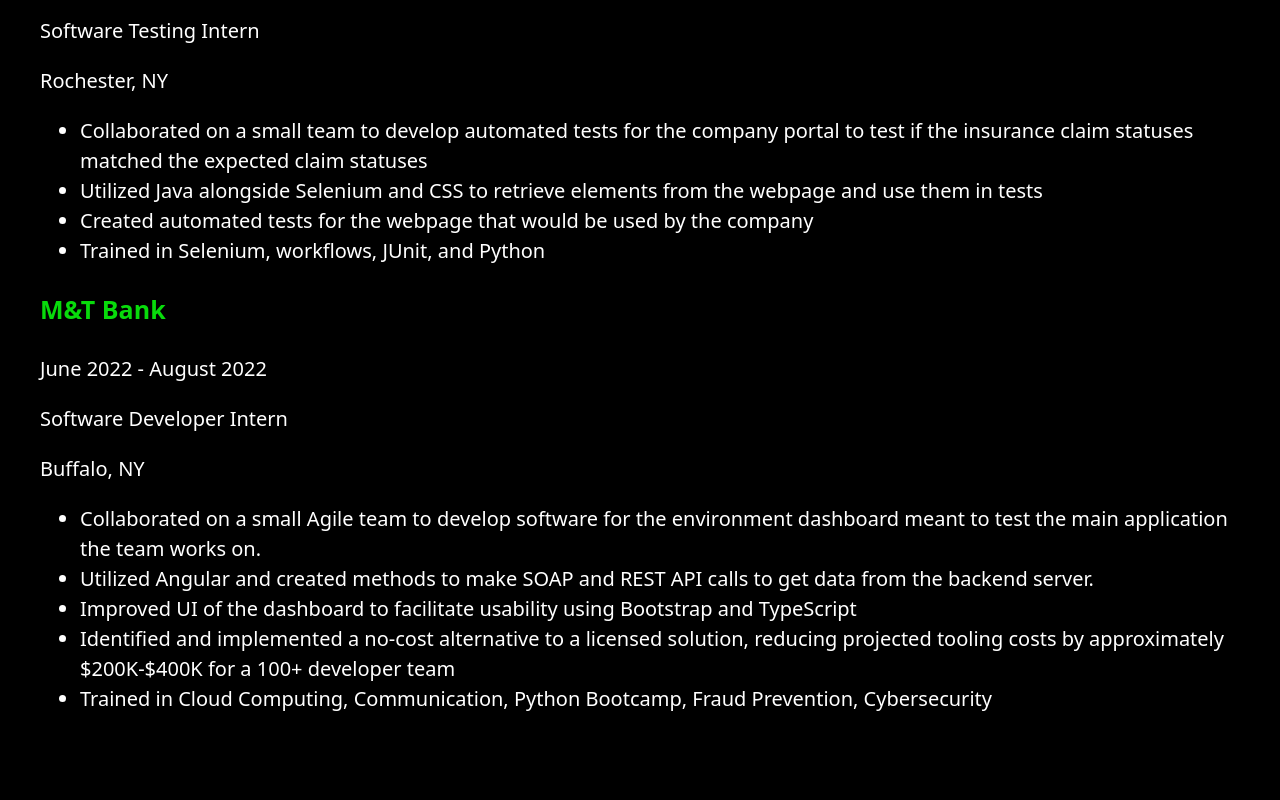
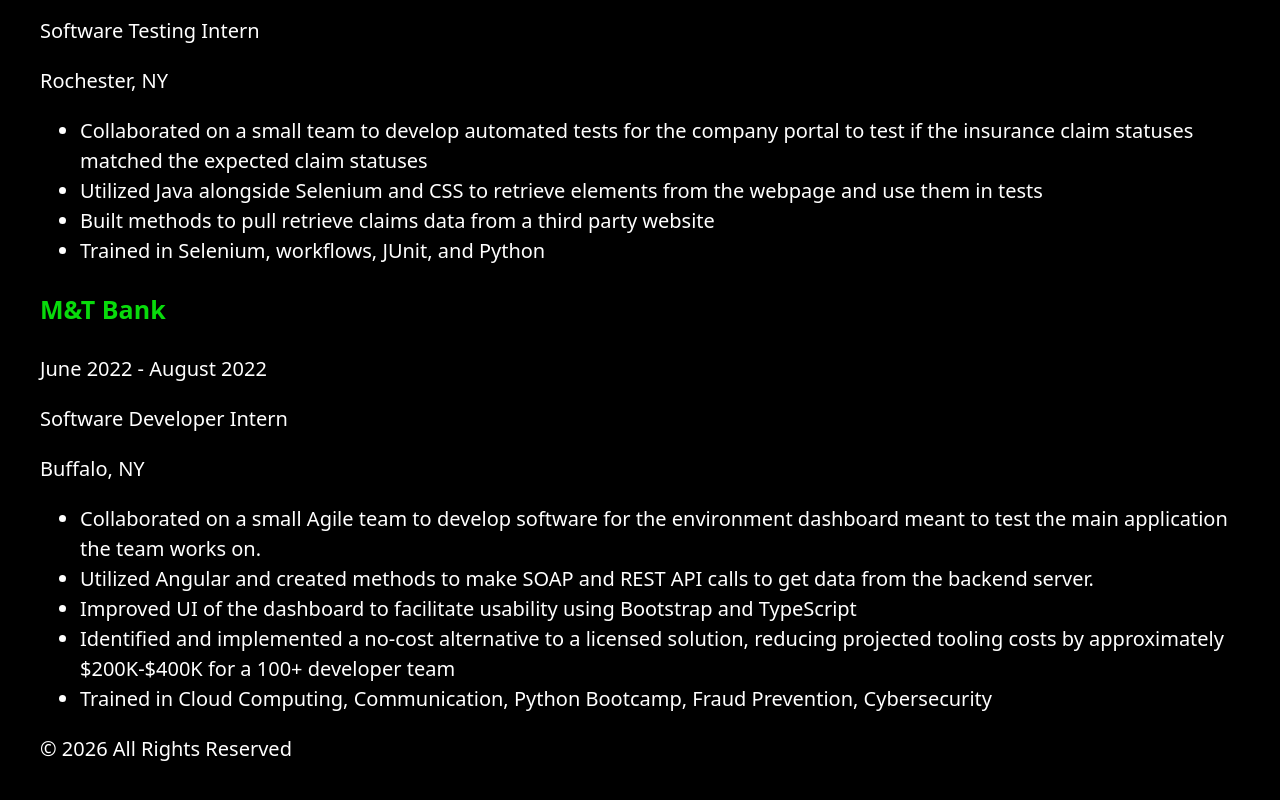
Before and after one commit to rcb2957/portfolio, a React (Vite) app in the folder personal-site/: page /work in a window 1280 px wide. Shown: the part 672-1472 px from the top of the page. Before the commit the page ends 1442 px from the top, so only its background shows below. Built offline with nearby package versions, Linux system fonts and the light colour scheme.

Commit message:
Updated Excellus Job Description

```diff
--- a/personal-site/src/App.jsx
+++ b/personal-site/src/App.jsx
@@ -55,6 +55,10 @@
             <Route path="/contact" element={<Contact />} />
           </Routes>
 
+          {/* Footer listing */}
+          <footer>
+            <p>© 2026 All Rights Reserved</p>
+          </footer>
       </BrowserRouter>
 
   );
--- a/personal-site/src/Work.jsx
+++ b/personal-site/src/Work.jsx
@@ -26,7 +26,7 @@
             <ul>
                 <li>Collaborated on a small team to develop automated tests for the company portal to test if the insurance claim statuses matched the expected claim statuses</li>
                 <li>Utilized Java alongside Selenium and CSS to retrieve elements from the webpage and use them in tests</li>
-                <li>Created automated tests for the webpage that would be used by the company</li>
+                <li>Built methods to pull retrieve claims data from a third party website</li>
                 <li>Trained in Selenium, workflows, JUnit, and Python</li>
             </ul>
 
```
